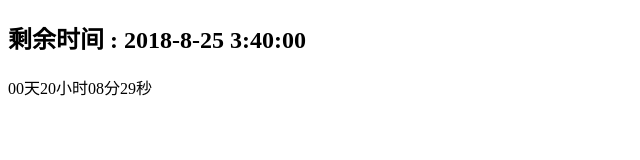
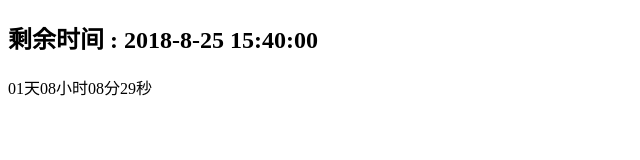
Before and after one commit to magengxin/time, a plain HTML site: page index.html in a window 1280 px wide. Shown: the full height of the page, 0-640 px from the left. Drawn offline with Linux system fonts and the light colour scheme.

Commit message:
Update index.html

```diff
--- a/index.html
+++ b/index.html
@@ -5,10 +5,10 @@
   <title>JS实现倒计时(天数,时,分,秒)</title>
 </head>
 <body>
-<h2>剩余时间 :  2018-8-25 3:40:00</h2>
+<h2>剩余时间 :  2018-8-25 15:40:00</h2>
 <div id="timer"></div>
 <script language="javascript" type="text/javascript">
-  timer('2018-8-25 3:40:00','day');
+  timer('2018-8-25 15:40:00','day');
   /**
    * 入参第一个为时间字符串，第二个参数为模式选择，如果传入'day'，按天数倒计时到秒，不传值，按小时精确到秒
    * @param timeStr
```
